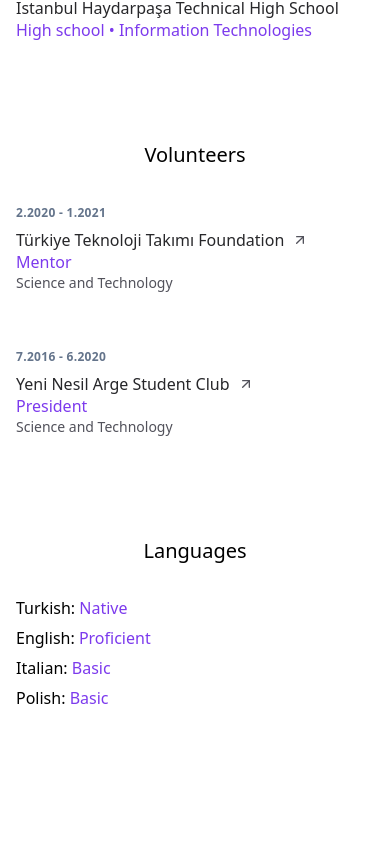
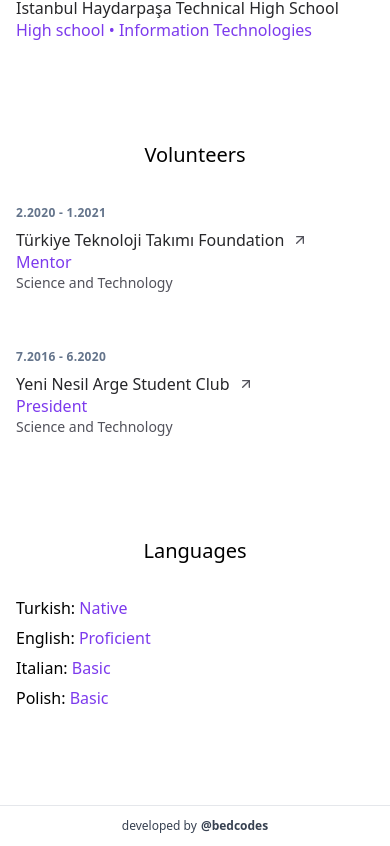
Before and after one commit to bedirhanyildirim/bedirhan.design, a Next.js app: page / in a window 390 px wide. Shown: the part 2797-3643 px from the top of the page. Before the commit the page ends 3602 px from the top, so only its background shows below. Built offline with nearby package versions, Linux system fonts and the light colour scheme.

Commit message:
feat: mobile menu added

```diff
--- a/app/layout.tsx
+++ b/app/layout.tsx
@@ -1,6 +1,7 @@
 import type { Metadata } from "next";
 import "./globals.css";
 import { ThemeProvider } from "@/components/theme/theme-provider";
+import { ThemeFooterMobile } from "@/components/theme/footer";
 
 export const metadata: Metadata = {
   title: "Bedirhan Design | Portfolio",
@@ -19,6 +20,7 @@
           <div className="w-full flex justify-center px-4 lg:px-20">
             {children}
           </div>
+          <ThemeFooterMobile />
         </ThemeProvider>
       </body>
     </html>
--- a/components/theme/footer.tsx
+++ b/components/theme/footer.tsx
@@ -59,3 +59,11 @@
     </footer>
   );
 }
+
+export function ThemeFooterMobile() {
+  return (
+    <div className="w-full flex justify-center py-3 text-xs text-gray-700 dark:text-gray-300 border-t dark:border-gray-700 lg:hidden">
+      developed by <span className="font-bold inline-block ml-1">@bedcodes</span>
+    </div>
+  )
+}
```
